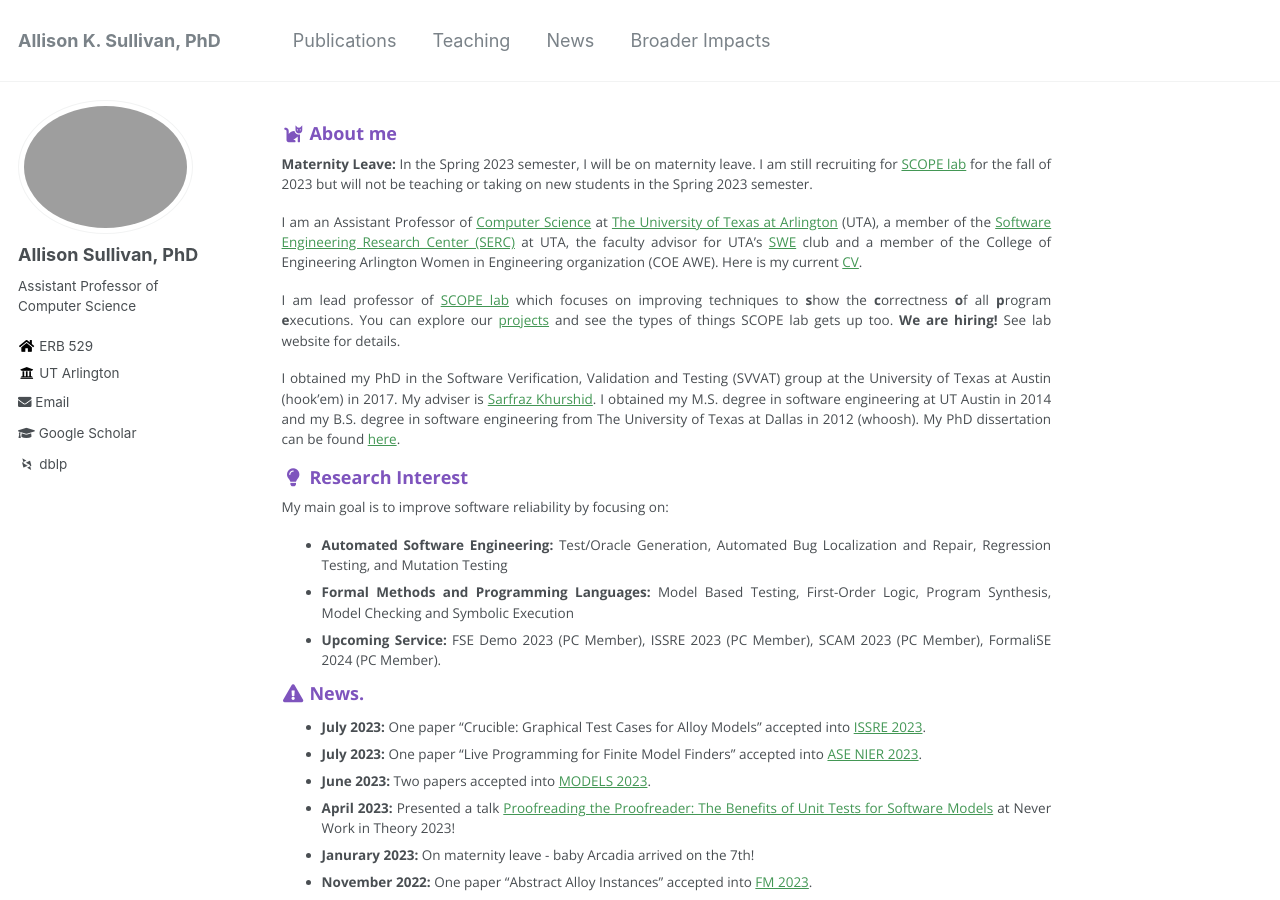
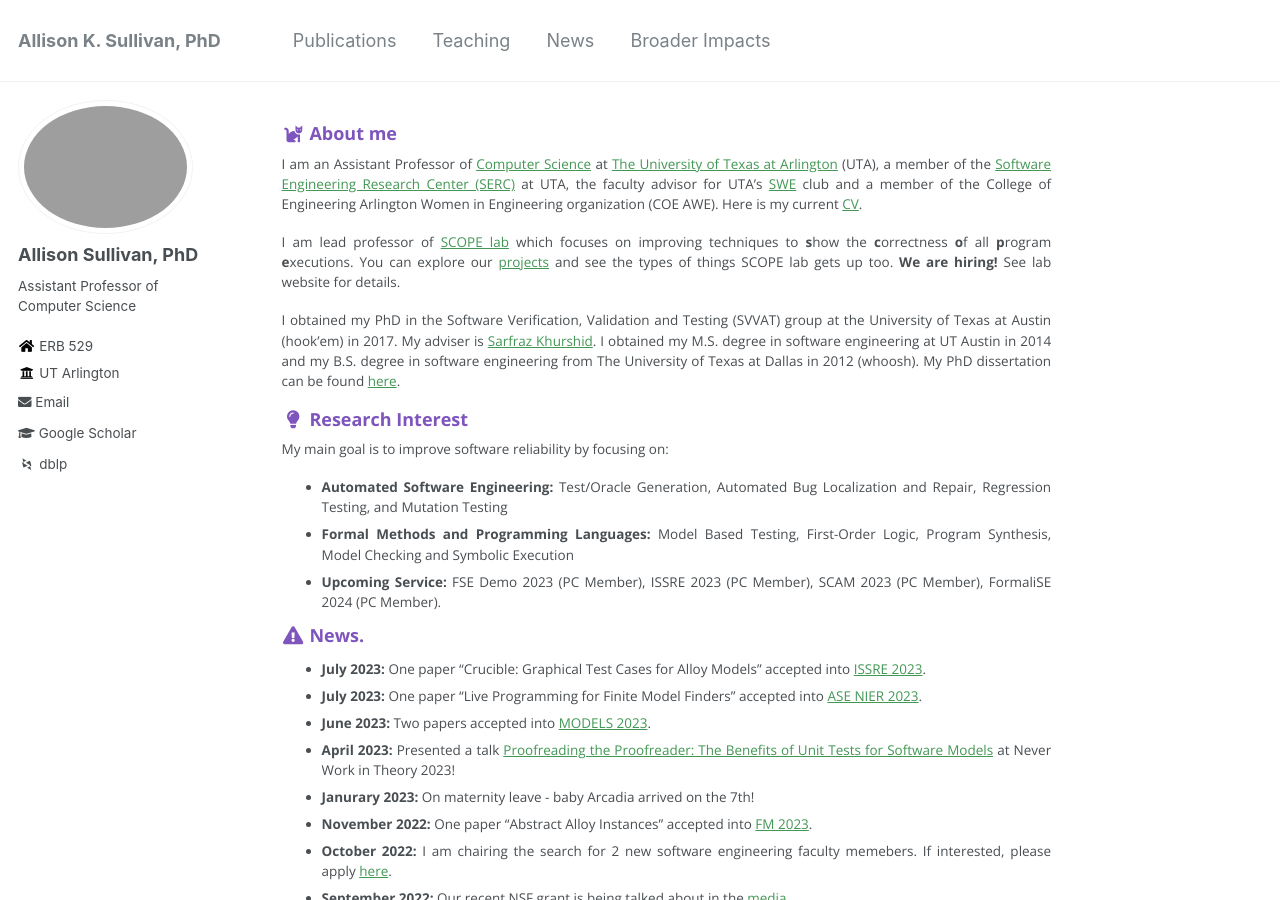
Before and after one commit to Allisonius/allisonius.github.io, a Jekyll site: the page built from _pages/about.md, in a window 1280 px wide and 900 px high. Built offline with Jekyll 4.4.1, drawn with Linux system fonts in a browser that asks for light colours; some web fonts are replaced.

Commit message:
Update about.md

```diff
--- a/_pages/about.md
+++ b/_pages/about.md
@@ -9,8 +9,6 @@ redirect_from:
 ---
 
 ### <i class="fa fa-fw fa-cat" aria-hidden="true"></i> About me
-
-**Maternity Leave:** In the Spring 2023 semester, I will be on maternity leave. I am still recruiting for [SCOPE lab](https://scopelabuta.github.io/) for the fall of 2023 but will not be teaching or taking on new students in the Spring 2023 semester.
 
 I am an Assistant Professor of [Computer Science](https://www.uta.edu/academics/schools-colleges/engineering/academics/departments/cse) at [The University of Texas at Arlington](https://www.uta.edu/) (UTA), a member of the [Software Engineering Research Center (SERC)](https://se-research-center.uta.edu/) at UTA, the faculty advisor for UTA's [SWE](https://swe.org/) club and a member of the College of Engineering Arlington Women in Engineering organization (COE AWE). Here is my current [CV](/files/ASullivan_CV.pdf).
 
```
